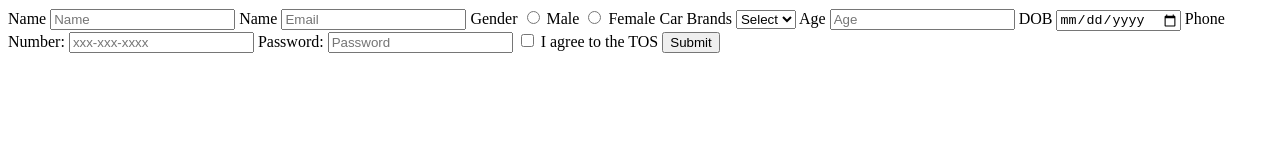
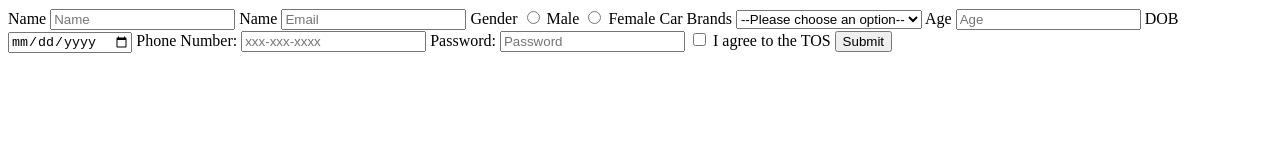
Before and after one commit to acciojob/signup-form-car-jitendrakumar07, a website: page main.html in a window 1280 px wide. Drawn offline with Linux system fonts and the light colour scheme.

Commit message:
created a submission

```diff
--- a/main.html
+++ b/main.html
@@ -23,8 +23,8 @@
         <label for="gender_f">Female</label>
 
         <label for="car">Car Brands</label>
-        <select id="car" placeholder="Please choose an option">
-            <option >Select</option>
+        <select id="car" required>
+            <option >--Please choose an option--</option>
             <option>audi</option>
             <option>bmw</option>
         </select>
```
